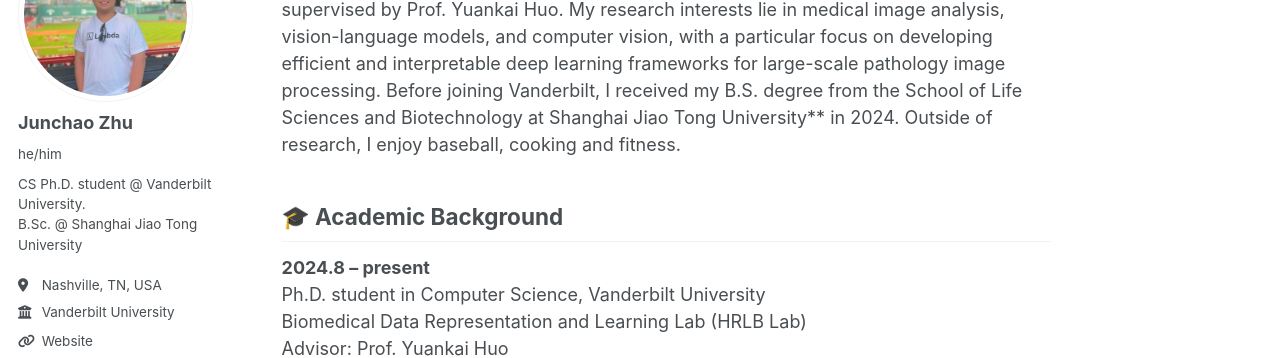
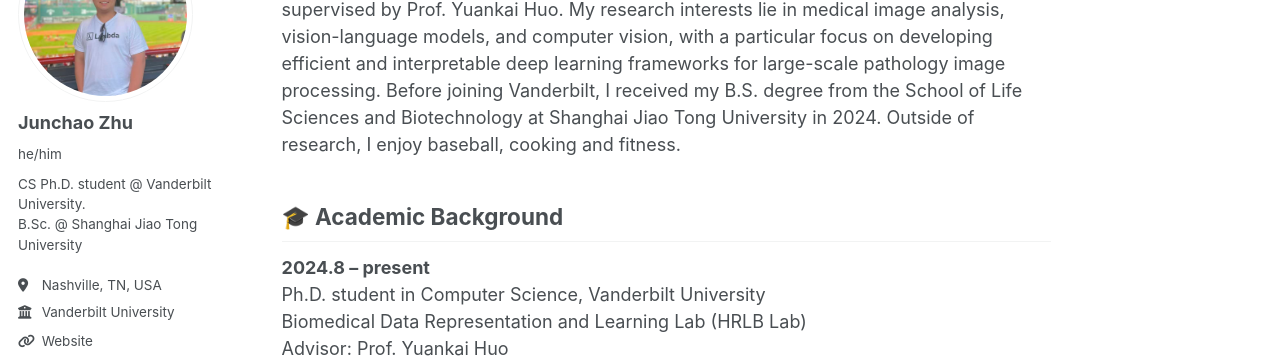
Before and after one commit to Junchao-Zhu/Junchao-Zhu.github.io, a Jekyll site: the page built from _pages/about.md, in a window 1280 px wide and 900 px high. Shown: the part 172-530 px from the top of the window. Built offline with Jekyll 4.4.1, drawn with Linux system fonts in a browser that asks for light colours; some web fonts are replaced; a script that is not in the unit is left out; some of the changed text lies outside the part shown.

```diff
--- a/_pages/about.md
+++ b/_pages/about.md
@@ -9,7 +9,7 @@ redirect_from:
 
 I am currently a first-year Ph.D. student in Computer Science at Vanderbilt University, supervised by Prof. Yuankai Huo.
 My research interests lie in medical image analysis, vision-language models, and computer vision, with a particular focus on developing efficient and interpretable deep learning frameworks for large-scale pathology image processing.
-Before joining Vanderbilt, I received my B.S. degree from the School of Life Sciences and Biotechnology at Shanghai Jiao Tong University** in 2024.
+Before joining Vanderbilt, I received my B.S. degree from the School of Life Sciences and Biotechnology at Shanghai Jiao Tong University in 2024.
 Outside of research, I enjoy baseball, cooking and fitness.
 
 ## 🎓 Academic Background
```
